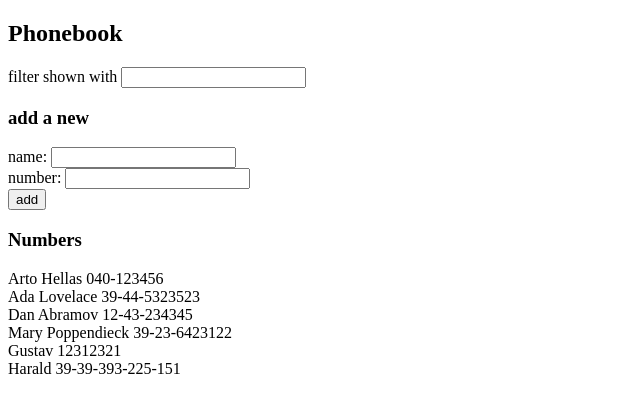
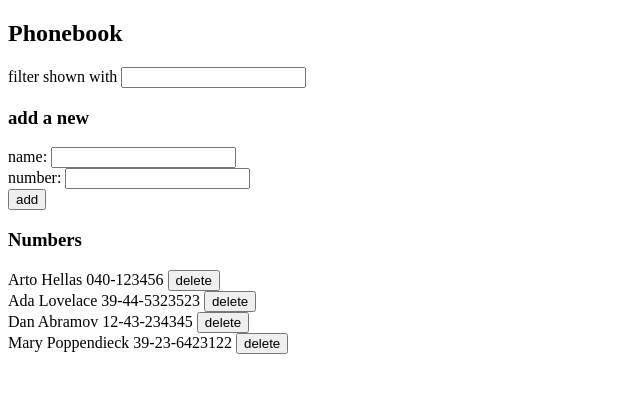
Before and after one commit to ASCAlex/Full-Stack-open, a React (Vite) app in the folder part2/phonebook/: page / in a window 1280 px wide. Shown: the top 412 px of the page, without its empty margins (0-640 px from the left). Built offline with nearby package versions, Linux system fonts and the light colour scheme; data requests are answered from the project's data file.

Commit message:
exercise 2.14 done

```diff
--- a/part2/phonebook/db.json
+++ b/part2/phonebook/db.json
@@ -1,34 +1,24 @@
 {
-  "persons": [
+  "persons":[
     {
       "name": "Arto Hellas",
       "number": "040-123456",
-      "id": "1"
+      "id": 1
     },
     {
       "name": "Ada Lovelace",
       "number": "39-44-5323523",
-      "id": "2"
+      "id": 2
     },
     {
       "name": "Dan Abramov",
       "number": "12-43-234345",
-      "id": "3"
+      "id": 3
     },
     {
       "name": "Mary Poppendieck",
       "number": "39-23-6423122",
-      "id": "4"
-    },
-    {
-      "id": "1fd7",
-      "name": "Gustav",
-      "number": "12312321"
-    },
-    {
-      "id": "2524",
-      "name": "Harald",
-      "number": "39-39-393-225-151"
+      "id": 4
     }
   ]
 }
--- a/part2/phonebook/src/App.jsx
+++ b/part2/phonebook/src/App.jsx
@@ -69,6 +69,20 @@ const App = () => {
         setNewNumber('')
     }
 
+    const deleteEntry = (id) => {
+        const person = persons.find(p => p.id === id)
+
+        personService.deletePerson(id)
+            .then(response => {
+                console.log(`Deleted ${response}`);
+                setPersons(persons.filter(p => p.id !== id))
+            })
+            .catch(error => {
+                alert(`${person} is already deleted`);
+                setPersons(persons.filter(p => p.id !== id))
+            });
+    }
+
     const handleNameChange = (event) => {
         setNewName(event.target.value)
     }
@@ -81,9 +95,15 @@ const App = () => {
         setNewFilter(event.target.value)
     }
 
+    const handleDeleteClick = (id, name) => {
+        if (window.confirm(`Do you really want to delete ${name}?`)) {
+            deleteEntry(id)
+        }
+    }
+
     const Person = ({person}) => {
         return (
-            <>{person.name} {person.number}<br/></>
+            <>{person.name} {person.number} <button onClick={() => handleDeleteClick(person.id, person.name)}>delete</button><br/></>
         )
     }
 
--- a/part2/phonebook/src/services/persons.js
+++ b/part2/phonebook/src/services/persons.js
@@ -11,4 +11,9 @@ const create = (newObject) => {
     return request.then(response => response.data)
 }
 
-export default { getAll, create }
+const deletePerson = (id) => {
+    const request = axios.delete(`${baseUrl}/${id}`)
+    return request.then(response => response.data.name)
+}
+
+export default { getAll, create, deletePerson }
```
